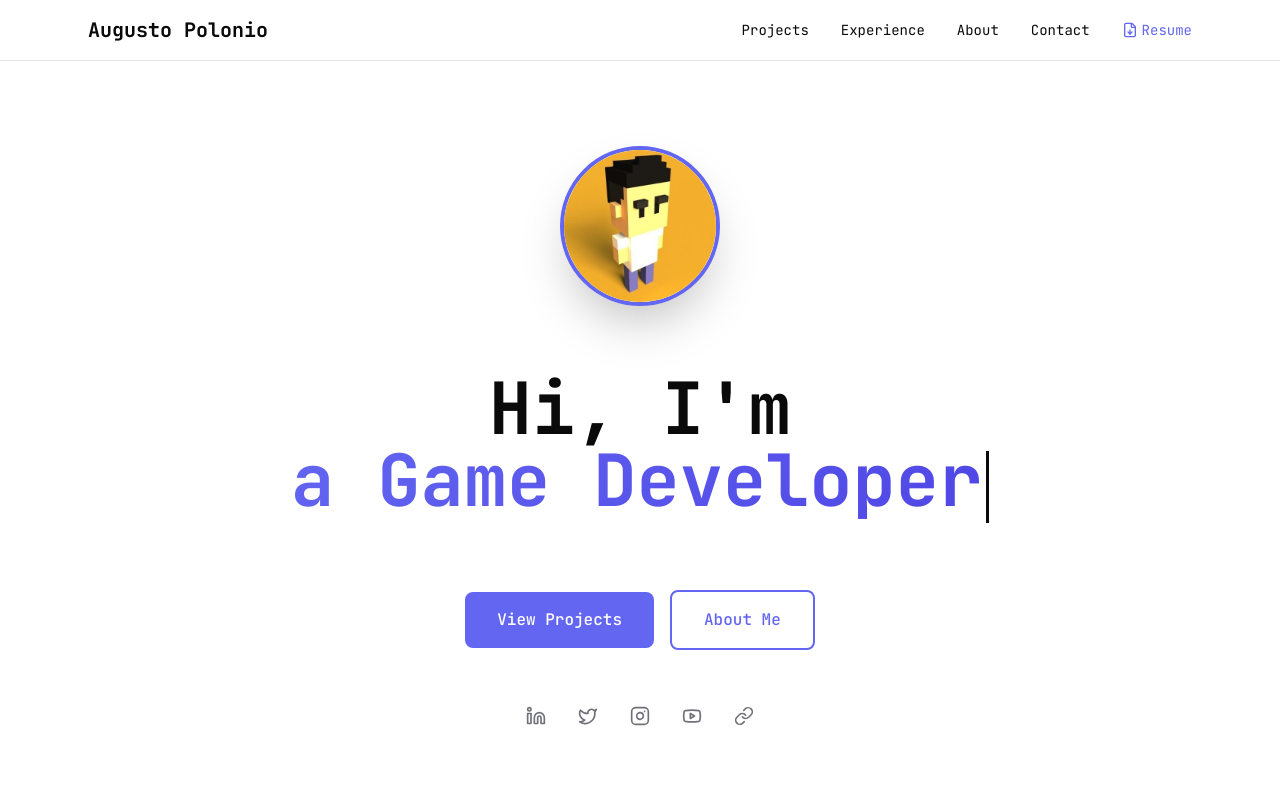
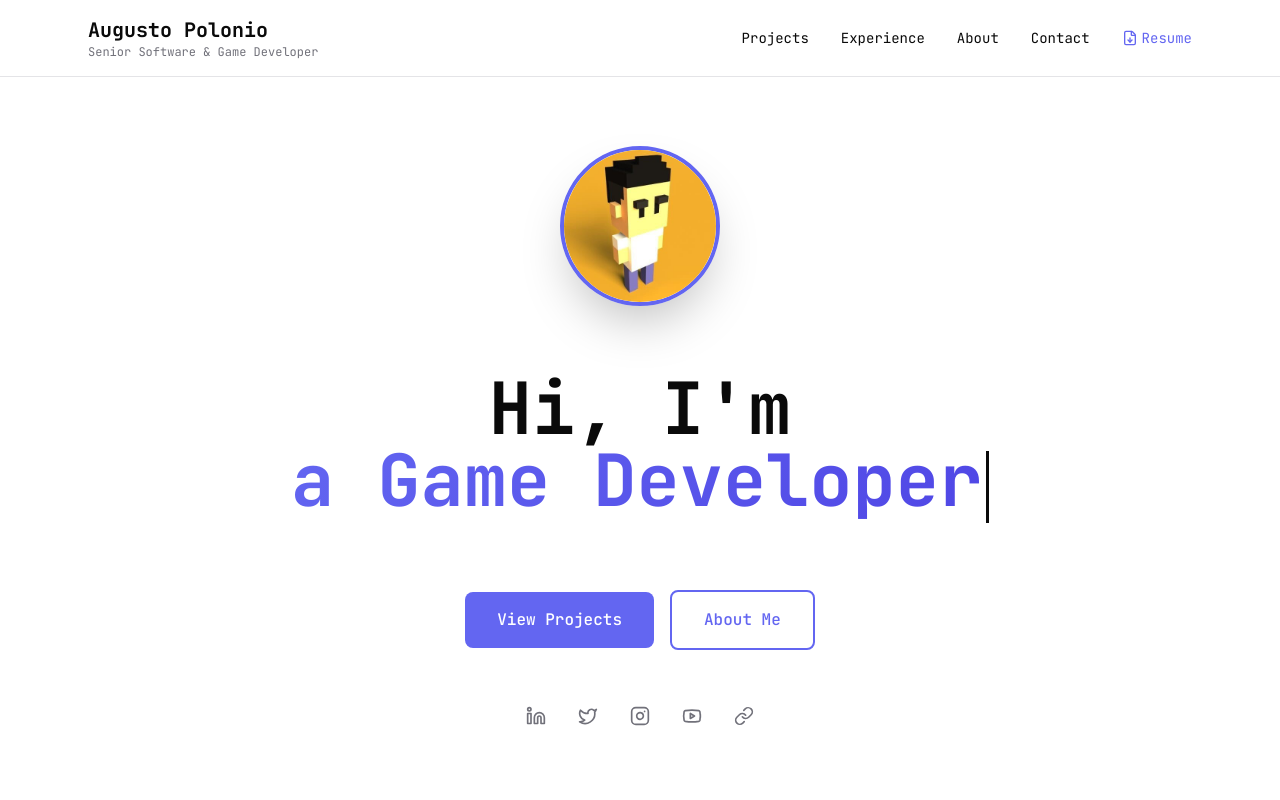
Before and after one commit to augustopolonio/augustopolonio-website, a Next.js app: page / in a window 1280 px wide. Shown: the top 800 px of the page. Built offline with nearby package versions, Linux system fonts and the light colour scheme.

Commit message:
feat: update navigation header to include title and subtitle for clarity

```diff
--- a/app/components/Navigation.tsx
+++ b/app/components/Navigation.tsx
@@ -11,8 +11,11 @@ export default function Navigation() {
     <nav className="fixed top-0 left-0 right-0 z-50 bg-background/80 backdrop-blur-md border-b border-zinc-200 dark:border-zinc-800">
       <div className="max-w-6xl mx-auto px-6 py-4">
         <div className="flex items-center justify-between">
-          <Link href="/" className="text-xl font-bold hover:opacity-80 transition-opacity">
-            Augusto Polonio
+          <Link href="/" className="hover:opacity-80 transition-opacity">
+            <div className="flex flex-col">
+              <span className="text-xl font-bold">Augusto Polonio</span>
+              <span className="text-xs text-muted">Senior Software & Game Developer</span>
+            </div>
           </Link>
 
           {/* Desktop Navigation */}
```
